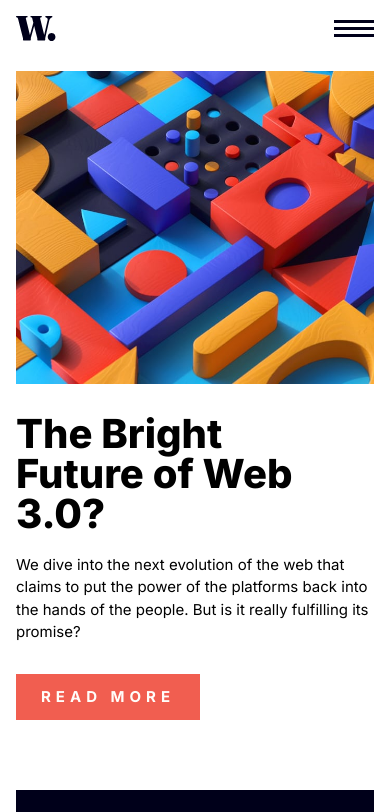
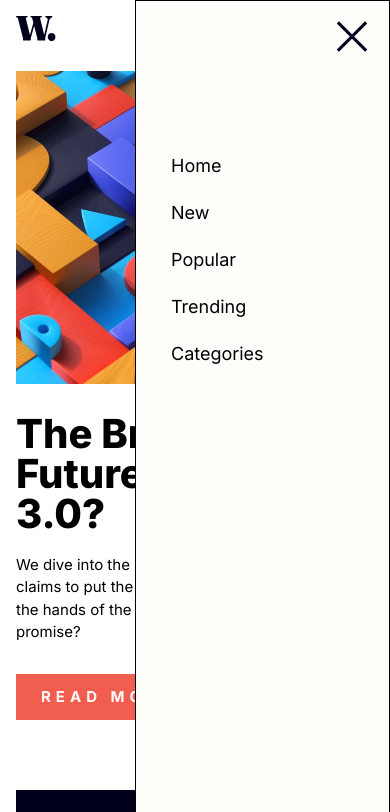
Before and after one commit to Chen-Lin-106/news-homepage, a plain HTML site: page index.html in a window 390 px wide. Both pictures are taken after a click on the picture 354 px from the left and 28 px from the top of the page. Shown: the top 812 px of the page. Drawn offline with Linux system fonts and the light colour scheme; files whose address does not match are found by name.

Commit message:
add toggle menu

```diff
--- a/index.html
+++ b/index.html
@@ -101,5 +101,16 @@
         </div>
       </figure>
     </div>
+    <div class="mobile_menu_wrapper">
+      <img id="menu_close_img" src="/images/icon-menu-close.svg" alt="" />
+      <ul>
+        <li><a>Home</a></li>
+        <li><a>New</a></li>
+        <li><a>Popular</a></li>
+        <li><a>Trending</a></li>
+        <li><a>Categories</a></li>
+      </ul>
+    </div>
   </body>
+  <script src="script.js"></script>
 </html>
--- /dev/null
+++ b/script.js
@@ -0,0 +1,15 @@
+const menuOpen = document.querySelector("#menu_img");
+
+const mobileMenu = document.querySelector(".mobile_menu_wrapper");
+
+const mobileClose = document.querySelector("#menu_close_img");
+
+menuOpen.addEventListener("click", function showMenu() {
+  mobileMenu.style.visibility = "visible";
+  console.log("open");
+});
+
+mobileClose.addEventListener("click", function closeMenu() {
+  mobileMenu.style.visibility = "hidden";
+  console.log("close");
+});
--- a/style.css
+++ b/style.css
@@ -61,6 +61,22 @@ h6 {
   overflow-wrap: break-word;
 }
 
+/*
+  9. ul
+*/
+
+ul {
+  list-style: none;
+}
+
+/*
+  10. a
+*/
+
+a {
+  cursor: pointer;
+}
+
 :root {
   --color-soft-orange: hsl(35, 77%, 62%);
   --color-soft-red: hsl(5, 85%, 63%);
@@ -78,6 +94,7 @@ h6 {
 body {
   font-family: var(--font-family);
   font-size: var(--font-size);
+  position: relative;
 }
 
 .wrapper {
@@ -101,6 +118,14 @@ header .header_wrapper nav #menu_img {
 
 header .header_wrapper nav ul {
   display: none;
+}
+
+header .header_wrapper nav a {
+  cursor: pointer;
+}
+
+header .header_wrapper nav a:hover {
+  color: var(--color-soft-red);
 }
 
 .hero_wrapper {
@@ -130,6 +155,11 @@ main .readmore_wrapper a {
   margin-top: 30px;
 }
 
+main .readmore_wrapper a:hover {
+  background-color: var(--color-dark-blue);
+  color: var(--color-white);
+}
+
 .news_wrapper {
   background-color: var(--color-dark-blue);
   padding: 25px 20px;
@@ -151,7 +181,12 @@ main .readmore_wrapper a {
 }
 
 .new_wrapper h1 {
+  cursor: pointer;
   font-size: 20px;
+}
+
+.new_wrapper h1:hover {
+  color: var(--color-soft-orange);
 }
 
 .new_wrapper p {
@@ -196,6 +231,41 @@ main .readmore_wrapper a {
   margin-top: 7px;
 }
 
+.mobile_menu_wrapper {
+  background-color: var(--color-white);
+  position: absolute;
+  top: 0;
+  right: 0;
+  width: 255px;
+  height: 100vh;
+  visibility: hidden;
+  border: solid 1px;
+}
+
+.mobile_menu_wrapper #menu_close_img {
+  cursor: pointer;
+  margin-top: 20px;
+  margin-left: 200px;
+}
+
+.mobile_menu_wrapper ul {
+  margin-top: 100px;
+  font-size: 18px;
+  padding-left: 35px;
+}
+
+.mobile_menu_wrapper ul li {
+  margin-bottom: 20px;
+}
+
+.mobile_menu_wrapper ul li a {
+  cursor: pointer;
+}
+
+.mobile_menu_wrapper ul li a:hover {
+  color: var(--color-soft-red);
+}
+
 @media screen and (min-width: 1024px) {
   body {
     display: flex;
@@ -212,8 +282,4 @@ main .readmore_wrapper a {
     justify-content: space-evenly;
     width: 500px;
   }
-
-  header .header_wrapper nav li {
-    list-style: none;
-  }
 }
```
